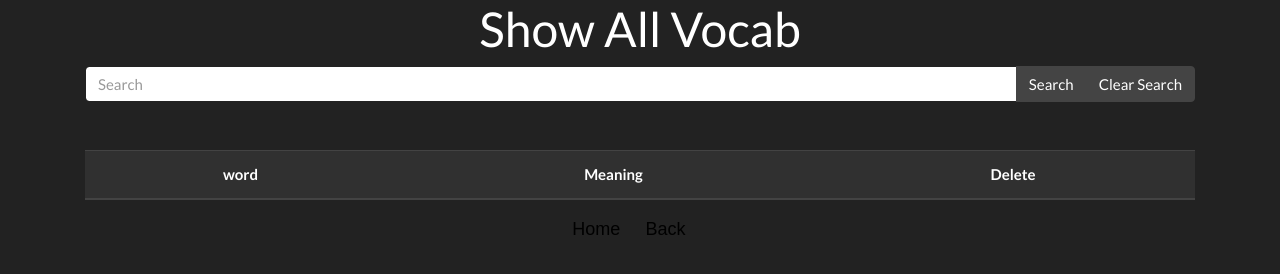
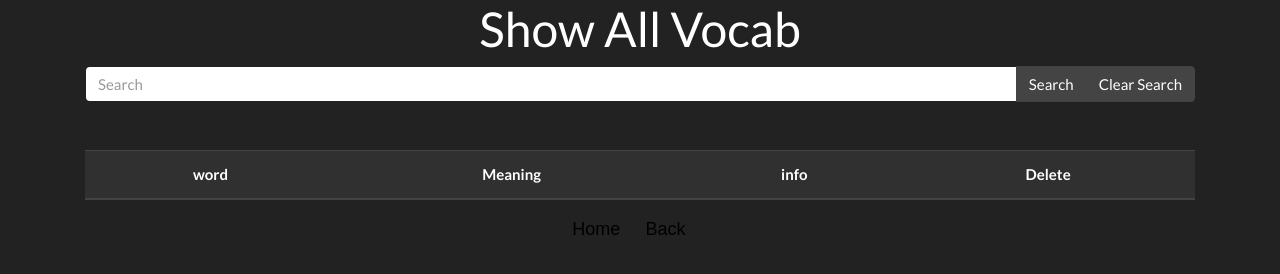
Before and after one commit to jpenno/Japanese-web-app, a website: page public/vocab/html/showAll.html in a window 1280 px wide. Drawn offline with nearby package versions, Linux system fonts and the light colour scheme; no server answers.

Commit message:
fix show all vocab coll headings

```diff
--- a/public/vocab/html/showAll.html
+++ b/public/vocab/html/showAll.html
@@ -47,6 +47,7 @@
             <tr>
               <th scope="col">word</th>
               <th scope="col">Meaning</th>
+              <th scope="col">info</th>
               <th scope="col">Delete</th>
             </tr>
           </thead>
@@ -59,6 +60,7 @@
             <tr>
               <th scope="col">word</th>
               <th scope="col">Meaning</th>
+              <th scope="col">info</th>
               <th scope="col">Delete</th>
             </tr>
           </thead>
```
